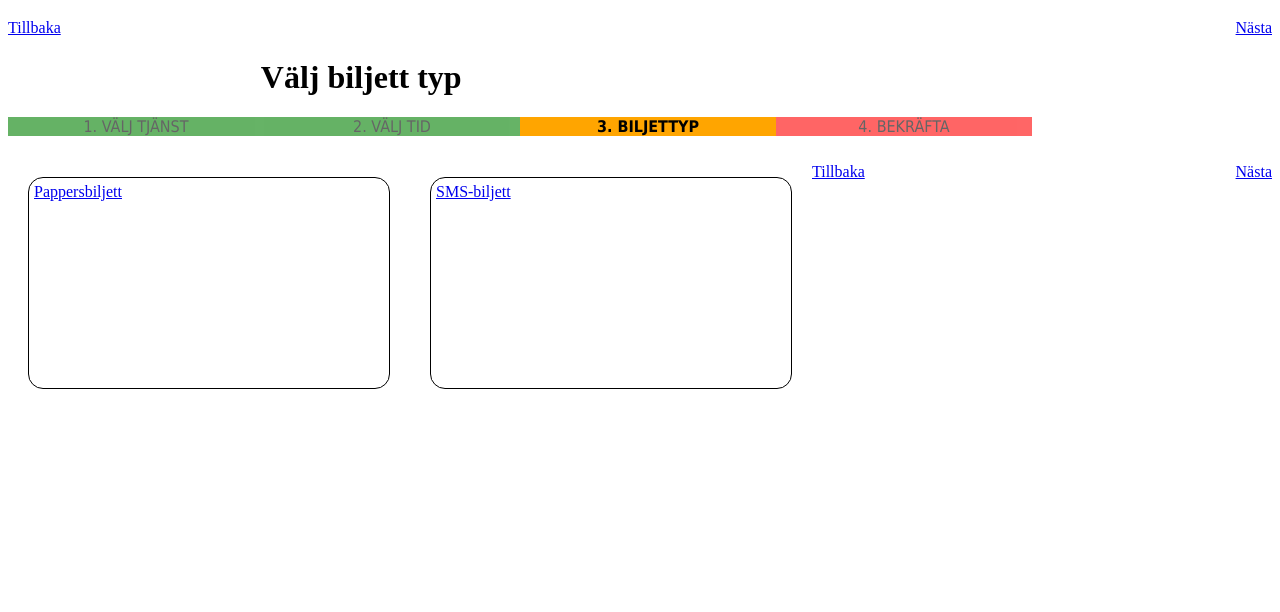
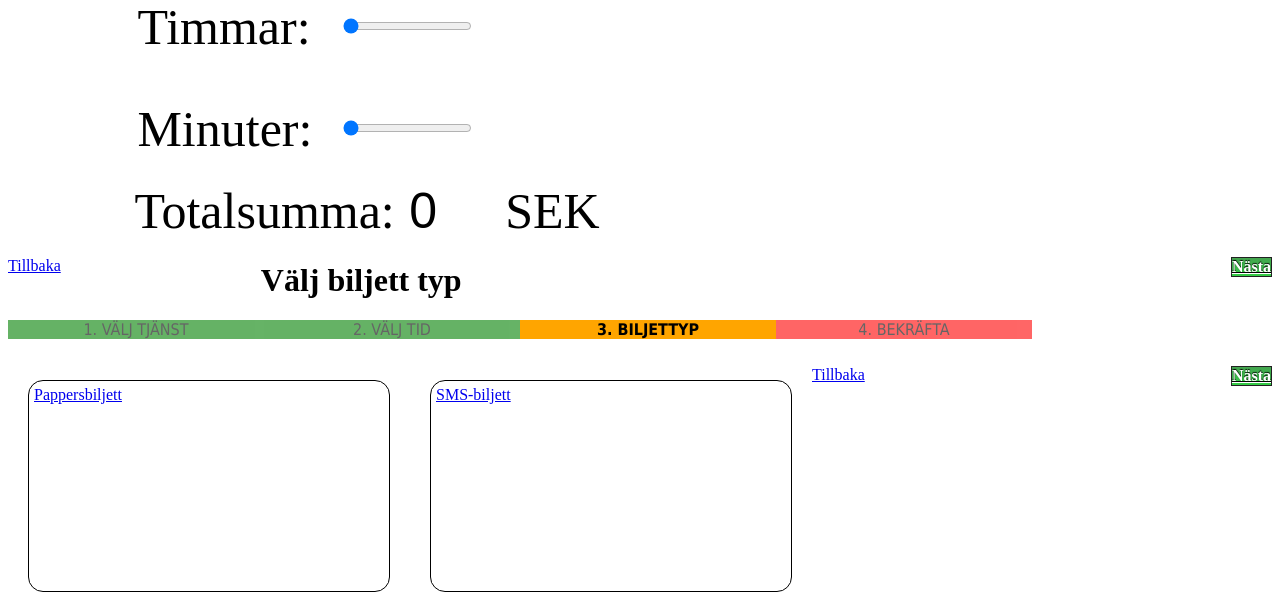
Before and after one commit to ivarsson/Parking, a PHP site: page / in a window 1280 px wide. Shown: the part 1190-1802 px from the top of the page. Before the commit the page ends 1579 px from the top, so only its background shows below. Run offline with PHP 8.4, Linux system fonts and the light colour scheme; some libraries are stand-ins or nearby versions.

Commit message:
Changed color, size and margins of nextbutton

```diff
--- a/jqueryMobile.css
+++ b/jqueryMobile.css
@@ -1577,7 +1577,7 @@
 .ui-navbar-expanded li .ui-btn .ui-btn-inner { min-height: 2.5em; }
 .ui-navbar-expanded .ui-navbar-noicons .ui-btn .ui-btn-inner { padding-top: 1.8em; padding-bottom: 1.9em; }
 .ui-btn { display: block; text-align: center; cursor:pointer;  position: relative; margin: .5em 5px; padding: 0; }
-.ui-header .ui-btn, .ui-footer .ui-btn, .ui-bar .ui-btn { display: inline-block; font-size: 13px; margin: 0; }
+.ui-header .ui-btn, .ui-footer .ui-btn, .ui-bar .ui-btn { display: inline-block; font-size: 20px; margin:-15 15 0 15; }
 .ui-btn-inline { display: inline-block; }
 .ui-btn-inner { padding: .6em 25px; display: block; text-overflow: ellipsis; overflow: hidden; white-space: nowrap; position: relative; zoom: 1; }
 .ui-btn input, .ui-btn button { z-index: 2; }
--- a/style.css
+++ b/style.css
@@ -4,7 +4,9 @@
 TIG061 - Projekt 2
 
 *******************/
+body {
 
+}
 h1 {
 	margin-left:20%;
 }
@@ -59,8 +61,10 @@
 }
 
 #main {
-	width:1000px;
-	margin-left:15%;
+	border:1px solid black;
+	margin: 0 auto;
+	text-align:center;
+
 }
 
 #progressBar {
@@ -95,4 +99,19 @@
 
 .forward {
 	float:right;
+	border: 1px solid 		#222 /*{a-bup-border}*/;
+	background: 			#333333 /*{a-bup-background-color}*/;
+	font-weight: bold;
+	color: 					#ffffff /*{a-bup-color}*/;
+	text-shadow: 0 /*{a-bup-shadow-x}*/ -1px /*{a-bup-shadow-y}*/ 1px /*{a-bup-shadow-radius}*/ #000 /*{a-bup-shadow-color}*/;
+	background-image: -webkit-gradient(linear, left top, left bottom, from( #555 /*{a-bup-background-start}*/), to( #333 /*{a-bup-background-end}*/)); /* Saf4+, Chrome */
+	background-image: -webkit-linear-gradient(#44A44F /*{a-bup-background-start}*/, #33CC45 /*{a-bup-background-end}*/); /* Chrome 10+, Saf5.1+ */
+	background-image:    -moz-linear-gradient(#44A44F /*{a-bup-background-start}*/, #33CC45 /*{a-bup-background-end}*/); /* FF3.6 */
+	background-image:     -ms-linear-gradient(#44A44F /*{a-bup-background-start}*/, #33CC45 /*{a-bup-background-end}*/); /* IE10 */
+	background-image:      -o-linear-gradient(#44A44F /*{a-bup-background-start}*/, #33CC45 /*{a-bup-background-end}*/); /* Opera 11.10+ */
+	background-image:         linear-gradient(#44A44F /*{a-bup-background-start}*/, #33CC45 /*{a-bup-background-end}*/);
 }
+
+.back {
+	float:left;
+}
```
